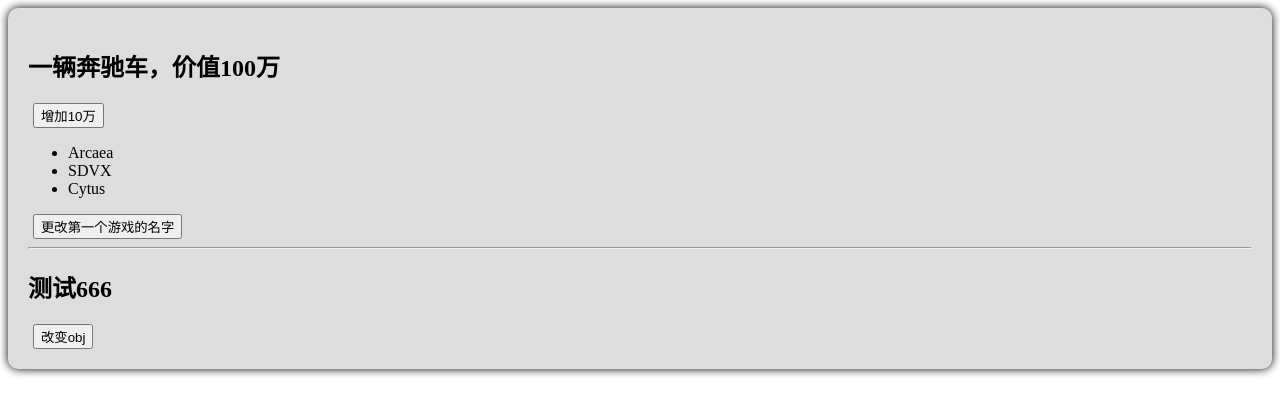
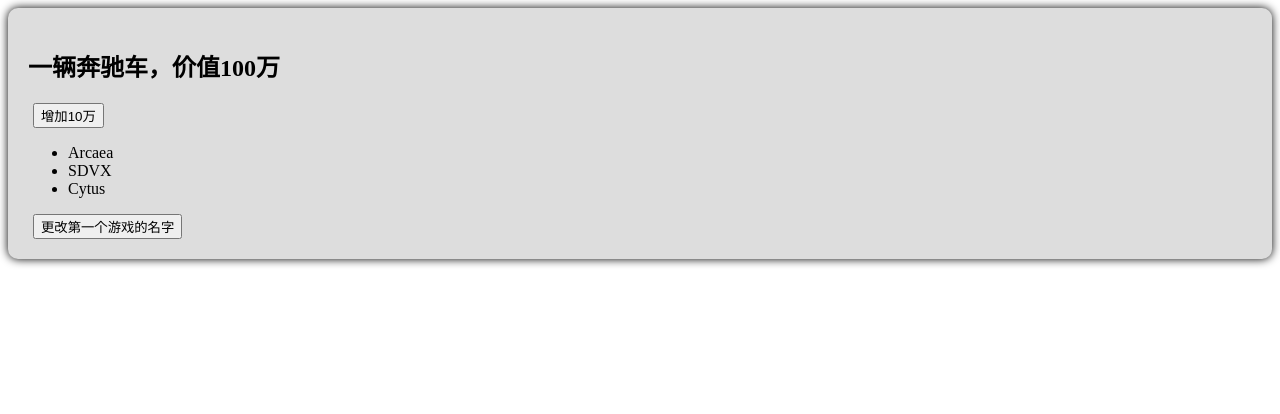
Before and after one commit to Ravilace/vue_study, a Vue app: page / in a window 1280 px wide. Shown: the top 414 px of the page. Built offline with nearby package versions, Linux system fonts and the light colour scheme; the HTML template or start-up script is replaced by a standard one.

Commit message:
:sparkles: ref create obj

```diff
--- a/src/components/Person.vue
+++ b/src/components/Person.vue
@@ -1,32 +1,20 @@
 <script setup lang="ts">
-import { reactive} from 'vue'
+import { ref} from 'vue'
 
-let car = reactive({ brand: '奔驰', price: 100 })
+let car = ref({ brand: '奔驰', price: 100 })
 
 function changePrice() {
-  car.price += 10
+  car.value.price += 10
 }
 
-let games = reactive([
+let games = ref([
   { id: '01', name: 'Arcaea' },
   { id: '02', name: 'SDVX' },
   { id: '03', name: 'Cytus' },
 ])
 
 function changeFirstGame() {
-  games[0].name = '流星蝴蝶剑'
-}
-
-let obj = reactive({
-  a: {
-    b: {
-      c: 666,
-    },
-  },
-})
-
-function changeObj() {
-  obj.a.b.c = 999
+  games.value[0].name = '流星蝴蝶剑'
 }
 </script>
 
@@ -39,9 +27,6 @@
     </ul>
     <button @click="changeFirstGame">更改第一个游戏的名字</button>
   </div>
-  <hr />
-  <h2>测试{{ obj.a.b.c }}</h2>
-  <button @click="changeObj">改变obj</button>
 </template>
 
 <style scoped>
```
